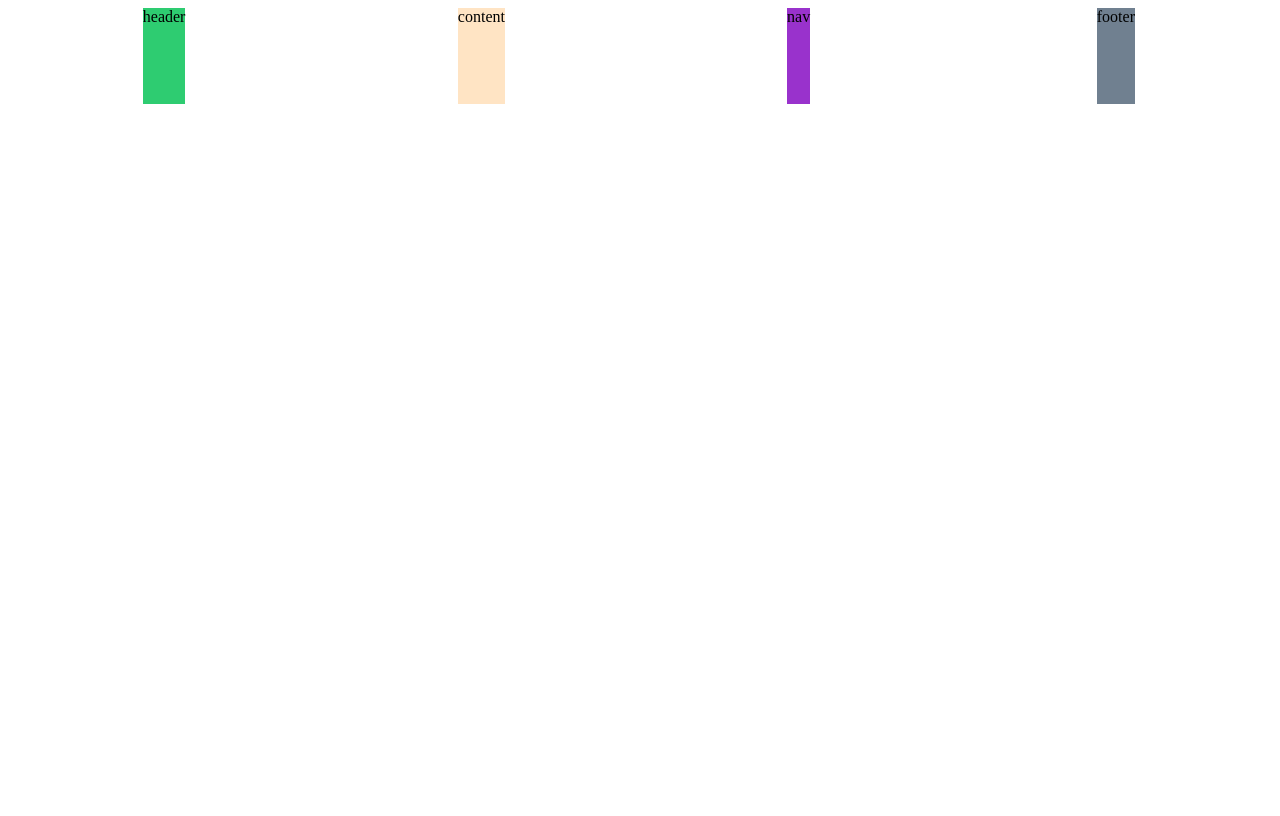
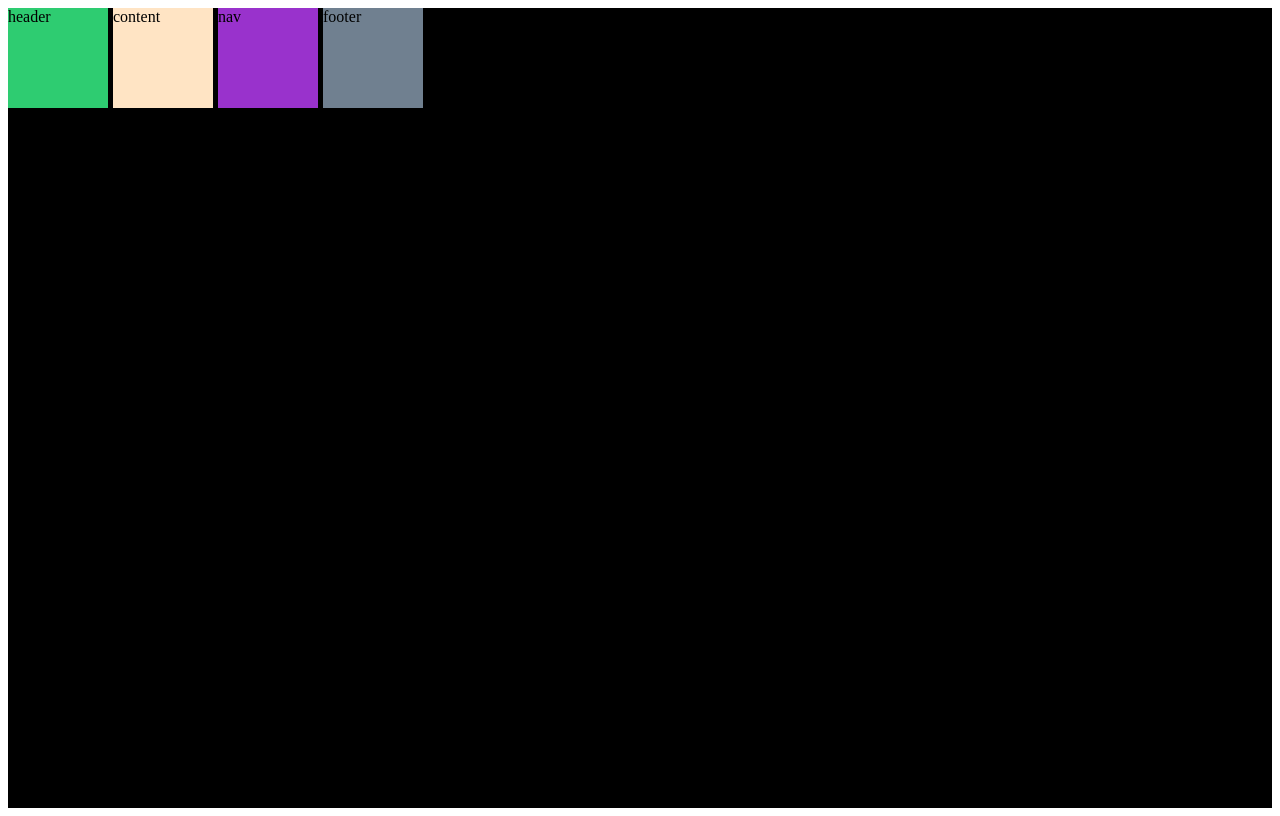
Before and after one commit to redips86/css-layout-masterclass, a plain HTML site: page index.html in a window 1280 px wide. Drawn offline with Linux system fonts and the light colour scheme.

Commit message:
[2.9] place content

```diff
--- a/index.html
+++ b/index.html
@@ -7,7 +7,7 @@
     <title>(S)CSS Masterclass</title>
 </head>
 <body>
-<div class="father">
+<div class="grid">
     <div class="header">header</div>
     <div class="content">content</div>
     <div class="nav">nav</div>
--- a/styles.css
+++ b/styles.css
@@ -1,10 +1,11 @@
-.father {
+.grid {
+    background: black;
     display: grid;
-    height: 50vh;
-    grid-template-columns: repeat(4, 1fr);
-    grid-template-rows: repeat(4, 1fr);
+    height: 100vh;
+    grid-template-columns: repeat(4, 100px);
+    grid-template-rows: repeat(4, 100px);
     gap: 5px;
-    place-items: stretch center;
+    align-content: start;
 }
 
 .header {
```
